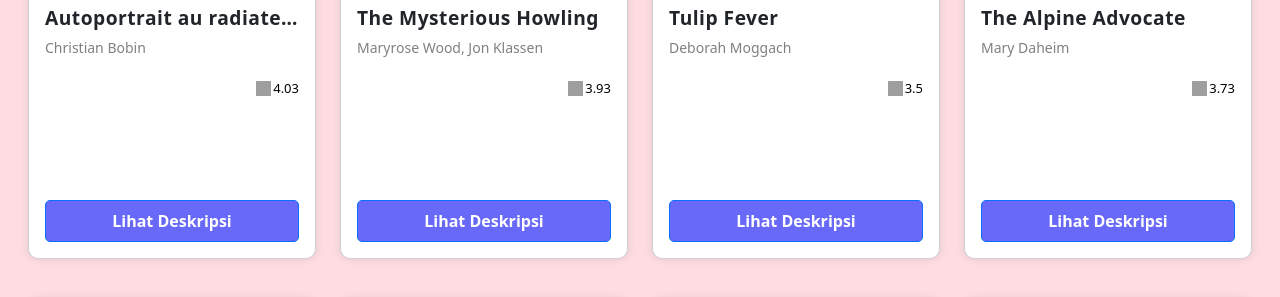
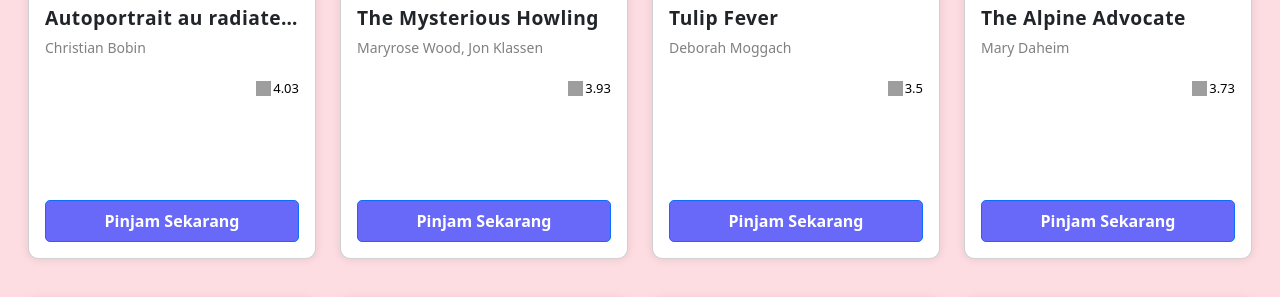
Before and after one commit to Ajiens/Perpustakaan-deploy, a Django app: page /katalog_buku/ in a window 1280 px wide. Shown: the part 2944-3241 px from the top of the page. Run offline with Django 4.2, Linux system fonts and the light colour scheme; data comes from the database, SQL or seed files in the repository; grey boxes are pictures that could not be loaded.

Commit message:
Melanjutkan show katalog buku

```diff
--- a/katalog_buku/templates/main1.html
+++ b/katalog_buku/templates/main1.html
@@ -193,7 +193,7 @@
                                 <p class="card-rating">${buku.average_rating}</p>
                             </div>
                         </div>
-                        <a href="#" class="btn btn-primary deskripsi-button" data-id="${buku.id}" style="width: 100%;">Lihat Deskripsi</a>
+                        <a href="#" class="btn btn-primary pinjam-button" data-id="${buku.id}" style="width: 100%;">Pinjam Sekarang</a>
                     </div>
                 </div>
             </div>`;
@@ -226,7 +226,7 @@
     }
 
     document.addEventListener("click", function(event) {
-        if (event.target.classList.contains("deskripsi-button")) {
+        if (event.target.classList.contains("pinjam-button")) {
             navigateToDeskripsi(event);
         }
     });
```
